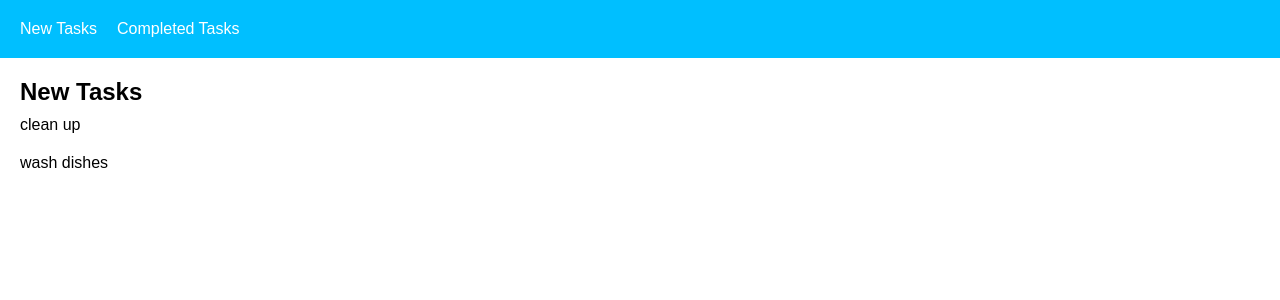
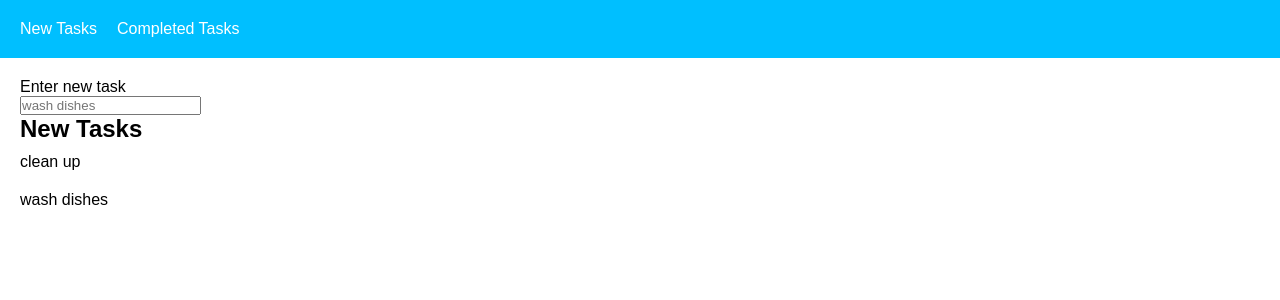
Before and after one commit to chrisvneal/mytasks, a React (Create React App) app: page / in a window 1280 px wide. Shown: the top 300 px of the page. Built offline with nearby package versions, Linux system fonts and the light colour scheme.

Commit message:
Add form and input to homepage

```diff
--- a/src/Components/Home.js
+++ b/src/Components/Home.js
@@ -1,11 +1,14 @@
 import React from "react";
 import TaskList from "./TaskList";
 import Header from "./Header";
+import NewTaskForm from "./NewTaskForm";
 
 function Home(props) {
   return (
     <div className="Home">
       <Header />
+
+      <NewTaskForm />
 
       <div className="container">
         <h2>New Tasks</h2>
--- /dev/null
+++ b/src/Components/NewTaskForm.js
@@ -0,0 +1,12 @@
+import React from "react";
+
+function NewTaskForm() {
+  return (
+    <form className="container">
+      <p>Enter new task</p>
+      <input type="text" placeholder="wash dishes" />
+    </form>
+  );
+}
+
+export default NewTaskForm;
```
